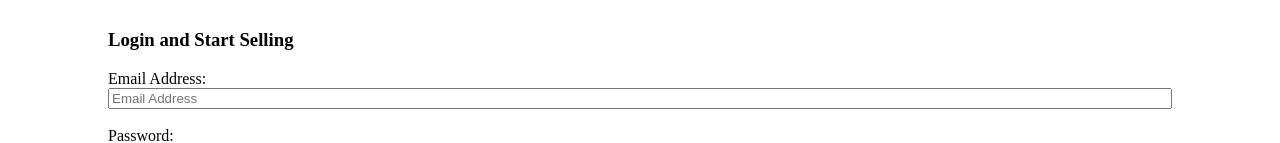
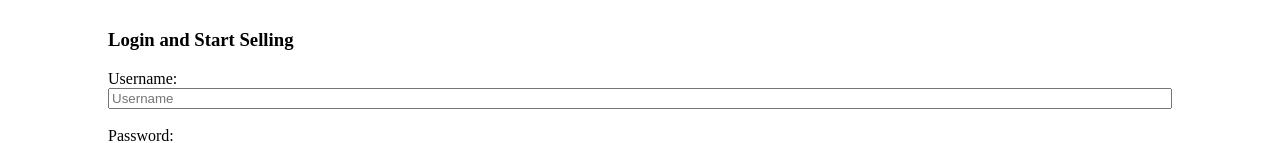
Before and after one commit to eoinlynchcodes/clothesStore---FrontEnd, a React (Create React App) app in the folder clothes-store-react-app/: page /login in a window 1280 px wide. Shown: the part 170-313 px from the top of the page. Built offline with nearby package versions, Linux system fonts and the light colour scheme.

Commit message:
Progress

```diff
--- a/clothes-store-react-app/src/components/Login.js
+++ b/clothes-store-react-app/src/components/Login.js
@@ -6,7 +6,7 @@ import axios from 'axios';
 export const Login = () => {
 
     const [ loginCredentials, setLoginCredentials ] = useState({
-        emailAddress: '',
+        username: '',
         password: ''
     });
 
@@ -22,7 +22,7 @@ export const Login = () => {
     const handleSubmit = (event) => {
         event.preventDefault();
         console.log(loginCredentials);
-        axios.post('http://localhost:7000/api/authentication/login', loginCredentials)
+        axios.post('http://localhost:5000/api/authentication/login', loginCredentials)
         .then(response => {
             setLoginCredentials(response.data);
             history.push('/sellerDashboard');
@@ -36,12 +36,12 @@ export const Login = () => {
         <div>
             <form onSubmit={event => handleSubmit(event)}>
             <h3>Login and Start Selling</h3>
-            <label>Email Address:</label>
+            <label>Username:</label>
                 <input
-                placeholder="Email Address"
+                placeholder="Username"
                 type="text"
-                name="emailAddress"
-                value={loginCredentials.emailAddress}
+                name="username"
+                value={loginCredentials.username}
                 onChange={event => handleChange(event)}
                 />
                 <br/>
--- a/clothes-store-react-app/src/components/Register.js
+++ b/clothes-store-react-app/src/components/Register.js
@@ -8,7 +8,7 @@ export default function Register(){
     const handleSubmit = (event) => {
         event.preventDefault();
         console.log(registerObject);
-            axios.post('http://localhost:7000/api/authentication/register', registerObject)
+            axios.post('http://localhost:9000/api/authentication/register', registerObject)
             .then(res => {
                 setRegisterObject(res.data);
                 history.push('/login');
--- a/clothes-store-react-app/src/components/SellerDashboard.js
+++ b/clothes-store-react-app/src/components/SellerDashboard.js
@@ -1,5 +1,5 @@
 import React, { useState } from 'react';
-import axios from 'axios';
+// import axios from 'axios';
 
 export const SellerDashboard = () => {
 
@@ -9,6 +9,7 @@ export const SellerDashboard = () => {
         itemType: '',
         size: '',
         description: '',
+        image: 'workOutHowToPassImages'
 
     });
 
@@ -21,7 +22,8 @@ const handleChange = (event) => {
 
 const handleSubmit = (event) => {
     event.preventDefault();
-    axios.post('http://localhost:7000/api/clothesManagement/')
+    console.log(itemToSell);
+    // axios.post('http://localhost:9000/api/clothesManagement/')
 }
 
 
```
